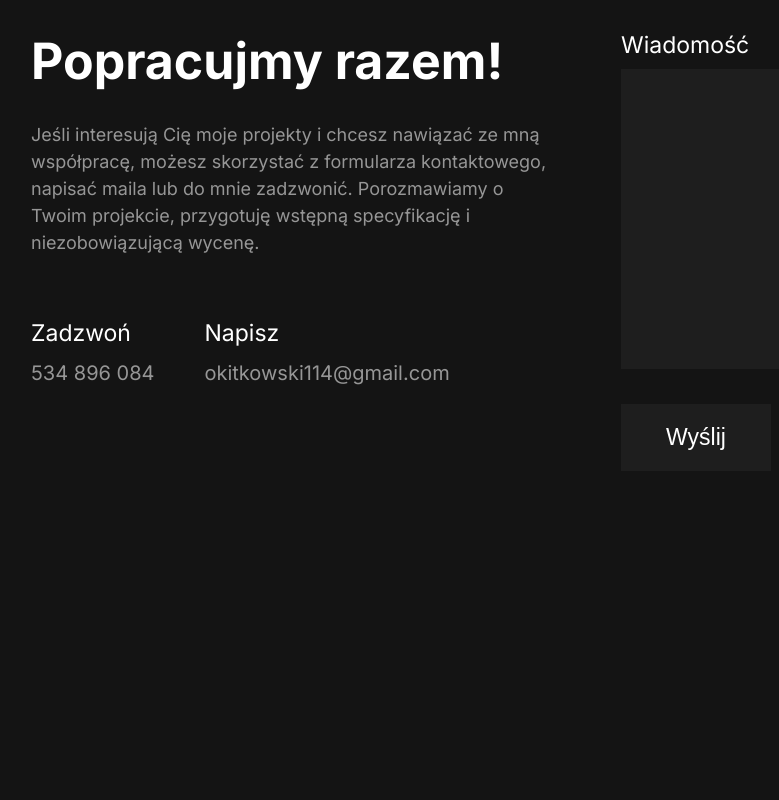
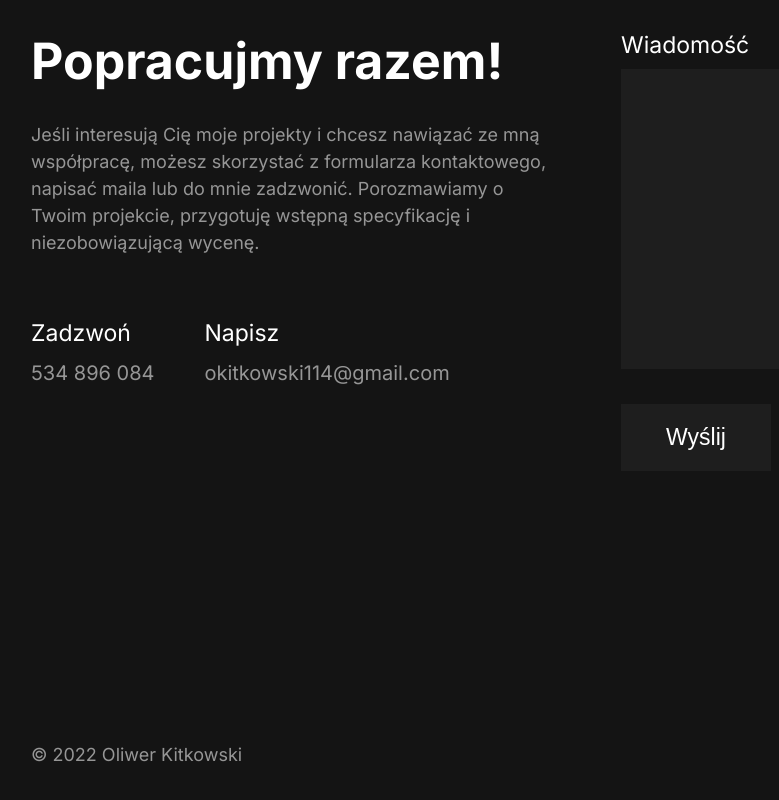
Before and after one commit to kitkovsky/new-portfolio, a React (Create React App) app: page / in a window 1280 px wide. Shown: the part 2445-3245 px from the top of the page, without its empty margins (19-798 px from the left). Before the commit the page ends 3186 px from the top, so only its background shows below. Built offline with nearby package versions, Linux system fonts and the light colour scheme.

Commit message:
feat: add footer

```diff
--- a/src/App.tsx
+++ b/src/App.tsx
@@ -5,6 +5,7 @@ import Nav from "./components/Nav";
 import Portfolio from "./components/Portfolio";
 import Tools from "./components/Tools";
 import Contact from "./components/Contact";
+import Footer from "./components/Footer";
 import "swiper/css/bundle";
 
 const App: React.FC = () => {
@@ -16,6 +17,7 @@ const App: React.FC = () => {
       <Portfolio />
       <Tools />
       <Contact />
+      <Footer />
     </div>
   );
 }
--- /dev/null
+++ b/src/components/Footer.tsx
@@ -0,0 +1,27 @@
+import React from "react";
+import styled from "styled-components";
+import { PrimaryColours } from "../styles/GlobalStyles";
+
+const StyledFooter = styled.footer`
+  margin: 5rem;
+
+  p {
+    font-size: 1.8rem;
+    padding: 0rem;
+    color: ${PrimaryColours.textGrey};
+  }
+
+  @media screen and (max-width: 900px) {
+    margin: 3rem;
+  }
+`;
+
+const Footer: React.FC = () => {
+  return (
+    <StyledFooter>
+      <p>&copy; 2022 Oliwer Kitkowski</p>
+    </StyledFooter>
+  );
+};
+
+export default Footer;
```
